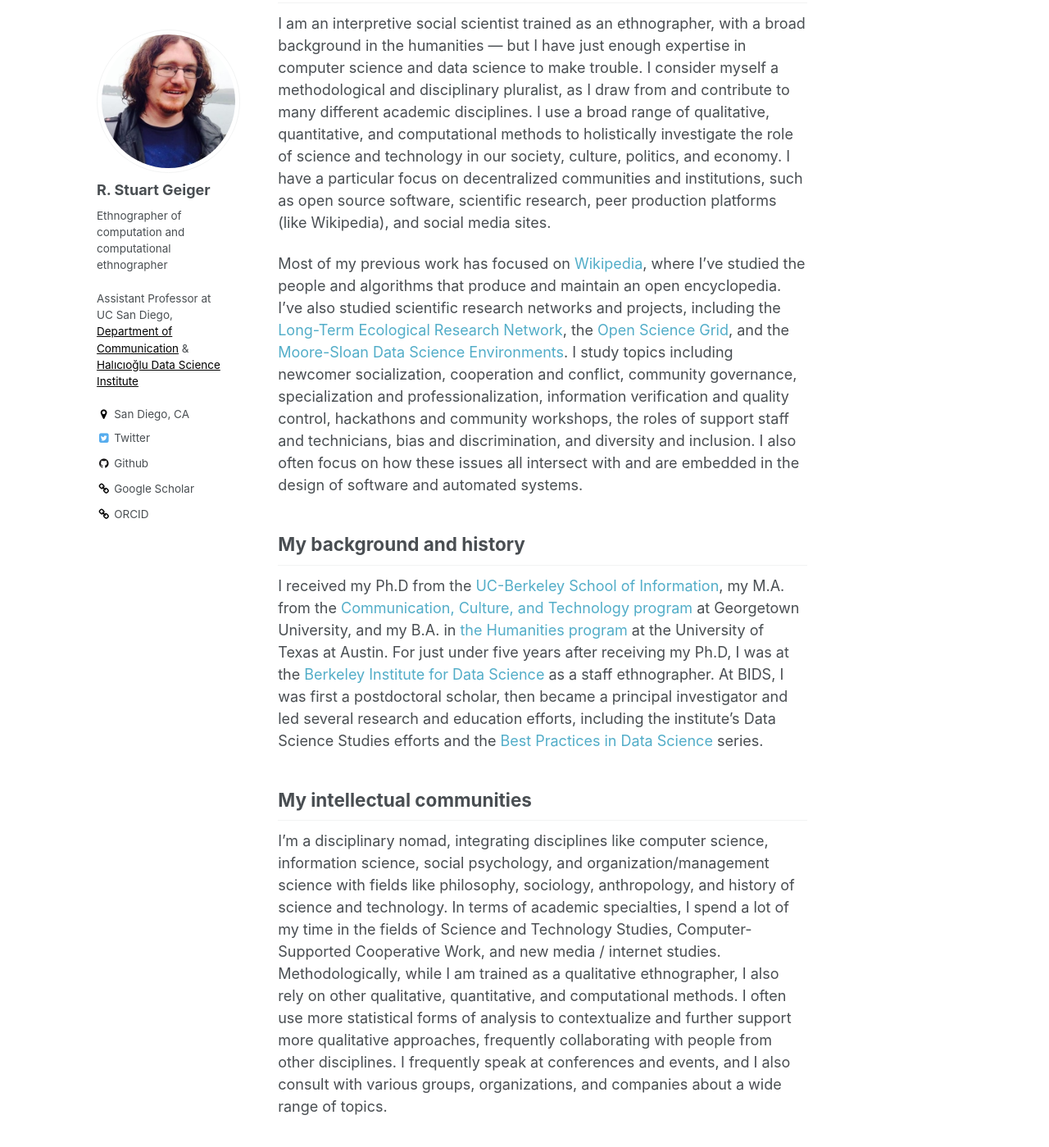
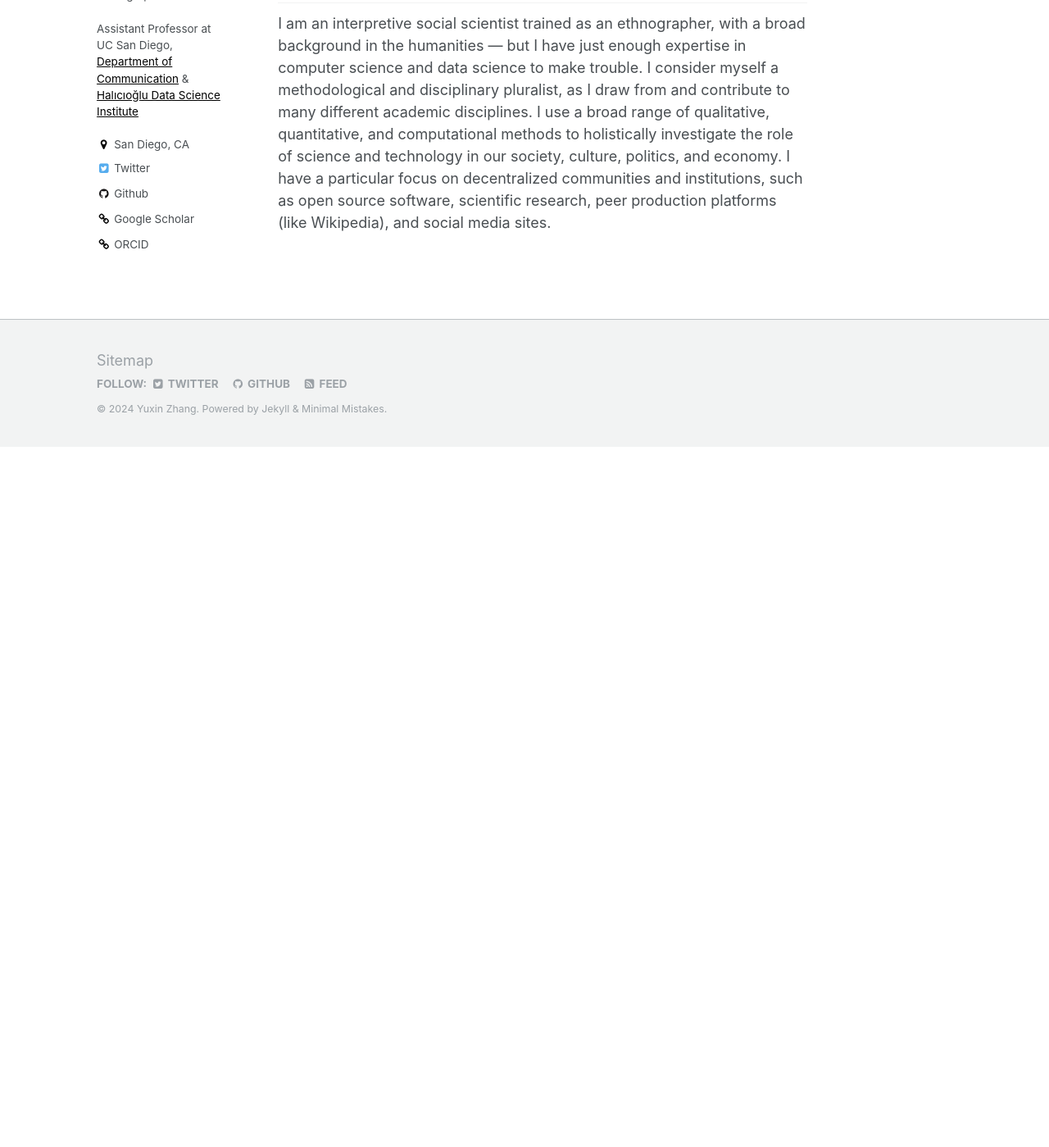
Before and after one commit to Yuxin-Zhang-Jasmine/Yuxin-Zhang-Jasmine.github.io, a Jekyll site: the page built from _pages/about.md, in a window 1280 px wide and 1400 px high, scrolled down 642 px. Shown: the whole window at 82% size. Built offline with Jekyll 4.4.1, drawn with Linux system fonts in a browser that asks for light colours; after the commit the page ends 1187 px from its top, so only the background shows below that.

Commit message:
Update about.md
delete a paragraph o

```diff
--- a/_pages/about.md
+++ b/_pages/about.md
@@ -15,11 +15,3 @@ My work is on the social, cultural, political, and economic aspects of data scie
 
 ## My work and research
 I am an interpretive social scientist trained as an ethnographer, with a broad background in the humanities --- but I have just enough expertise in computer science and data science to make trouble. I consider myself a methodological and disciplinary pluralist, as I draw from and contribute to many different academic disciplines. I use a broad range of qualitative, quantitative, and computational methods to holistically investigate the role of science and technology in our society, culture, politics, and economy. I have a particular focus on decentralized communities and institutions, such as open source software, scientific research, peer production platforms (like Wikipedia), and social media sites.
-
-Most of my previous work has focused on [Wikipedia](http://enwp.org/Wikipedia), where I've studied the people and algorithms that produce and maintain an open encyclopedia. I’ve also studied scientific research networks and projects, including the [Long-Term Ecological Research Network](https://lternet.edu/), the [Open Science Grid](https://www.opensciencegrid.org/), and the [Moore-Sloan Data Science Environments](http://msdse.org/). I study topics including newcomer socialization, cooperation and conflict, community governance, specialization and professionalization, information verification and quality control, hackathons and community workshops, the roles of support staff and technicians, bias and discrimination, and diversity and inclusion. I also often focus on how these issues all intersect with and are embedded in the design of software and automated systems.
-
-## My background and history
-I received my Ph.D from the [UC-Berkeley School of Information](http://ischool.berkeley.edu), my M.A. from the [Communication, Culture, and Technology program](http://cct.georgetown.edu) at Georgetown University, and my B.A. in [the Humanities program](https://liberalarts.utexas.edu/humanities/) at the University of Texas at Austin. For just under five years after receiving my Ph.D, I was at the [Berkeley Institute for Data Science](https://bids.berkeley.edu) as a staff ethnographer. At BIDS, I was first a postdoctoral scholar, then became a principal investigator and led several research and education efforts, including the institute’s Data Science Studies efforts and the [Best Practices in Data Science](https://osf.io/ctfqn/) series.
-
-## My intellectual communities
-I’m a disciplinary nomad, integrating disciplines like computer science, information science, social psychology, and organization/management science with fields like philosophy, sociology, anthropology, and history of science and technology. In terms of academic specialties, I spend a lot of my time in the fields of Science and Technology Studies, Computer-Supported Cooperative Work, and new media / internet studies. Methodologically, while I am trained as a qualitative ethnographer, I also rely on other qualitative, quantitative, and computational methods. I often use more statistical forms of analysis to contextualize and further support more qualitative approaches, frequently collaborating with people from other disciplines. I frequently speak at conferences and events, and I also consult with various groups, organizations, and companies about a wide range of topics.
```
